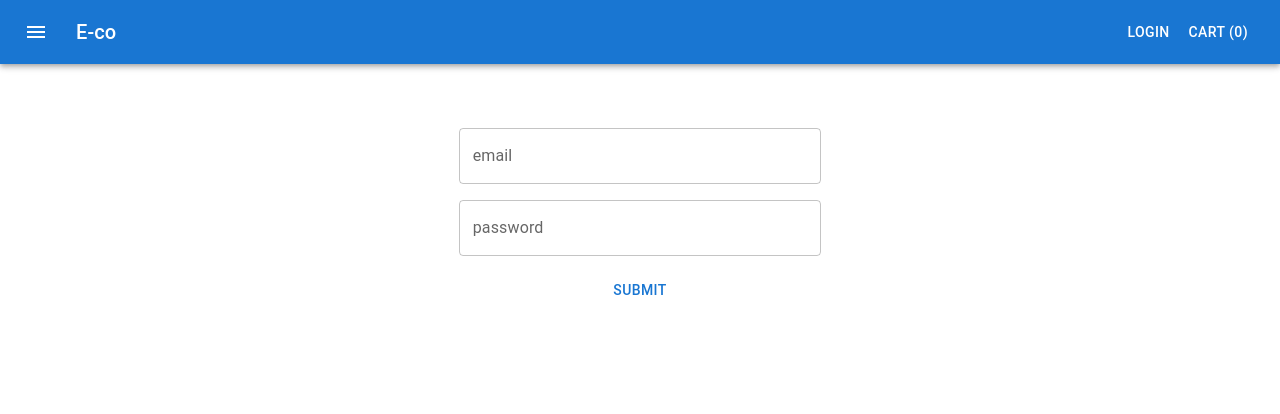
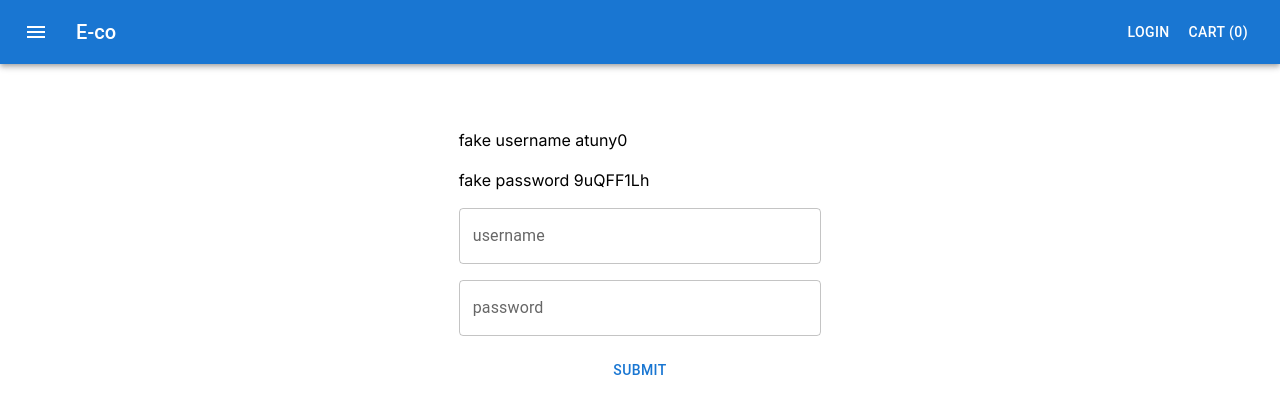
Before and after one commit to lucamartini/eco, a Next.js app: page /auth/login in a window 1280 px wide. Shown: the top 414 px of the page. Built offline with nearby package versions, Linux system fonts and the light colour scheme.

Commit message:
add login with cookie

```diff
--- a/app/auth/login/page.tsx
+++ b/app/auth/login/page.tsx
@@ -6,15 +6,17 @@ import Grid from "@mui/material/Unstable_Grid2"; // Grid version 2
 import Button from "@mui/material/Button";
 import { yupResolver } from "@hookform/resolvers/yup";
 import * as yup from "yup";
+import Cookies from "universal-cookie";
+import dayjs from "dayjs";
 
 interface LoginInput {
-  email: string;
+  username: string;
   password: string;
 }
 
 const schema = yup
   .object({
-    email: yup.string().required(),
+    username: yup.string().required(),
     password: yup.string().required().min(8),
   })
   .required();
@@ -26,13 +28,34 @@ export default function Login() {
     formState: { errors },
   } = useForm({
     defaultValues: {
-      email: "",
+      username: "",
       password: "",
     },
     resolver: yupResolver(schema),
   });
 
-  const onSubmit: SubmitHandler<LoginInput> = (data) => console.log(data);
+  const onSubmit: SubmitHandler<LoginInput> = (data) => {
+    console.log(data);
+    const { username, password } = data;
+    fetch("https://dummyjson.com/auth/login", {
+      method: "POST",
+      headers: { "Content-Type": "application/json" },
+      body: JSON.stringify({
+        username: username,
+        password,
+        expiresInMins: 60, // optional
+      }),
+    })
+      .then((res) => res.json())
+      .then((json) => {
+        const cookies = new Cookies();
+        cookies.set("eco-auth", json.token, {
+          path: "/",
+          domain: "localhost",
+          expires: new Date(dayjs().add(3600, "s").format()),
+        });
+      });
+  };
 
   return (
     <Grid container>
@@ -40,18 +63,19 @@ export default function Login() {
       <Grid xs={12} md={4}>
         <form onSubmit={handleSubmit(onSubmit)} className="m-8">
           <Grid container spacing={2}>
+            <Grid xs={12}>fake username atuny0</Grid>
+            <Grid xs={12}>fake password 9uQFF1Lh</Grid>
             <Grid xs={12}>
               <Controller
-                name="email"
+                name="username"
                 control={control}
                 render={({ field }) => (
                   <TextField
                     {...field}
-                    label={"email"}
+                    label={"username"}
                     fullWidth
-                    error={Boolean(errors?.email)}
-                    helperText={errors?.email && errors.email.message}
-                    type="email"
+                    error={Boolean(errors?.username)}
+                    helperText={errors?.username && errors.username.message}
                   />
                 )}
               />
--- a/package.json
+++ b/package.json
@@ -18,6 +18,7 @@
     "@types/react": "18.2.15",
     "@types/react-dom": "18.2.7",
     "autoprefixer": "10.4.14",
+    "dayjs": "^1.11.9",
     "eslint": "8.45.0",
     "eslint-config-next": "13.4.10",
     "next": "13.4.9",
@@ -28,6 +29,7 @@
     "recoil": "^0.7.7",
     "tailwindcss": "3.3.3",
     "typescript": "5.1.6",
+    "universal-cookie": "^4.0.4",
     "yup": "^1.2.0"
   }
 }
```
Also changed, not shown: 1 other file (tests, documents, lock files or other folders).
